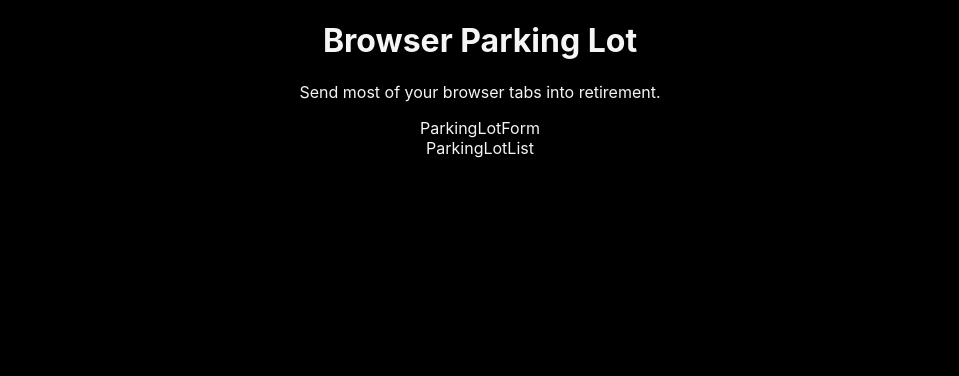
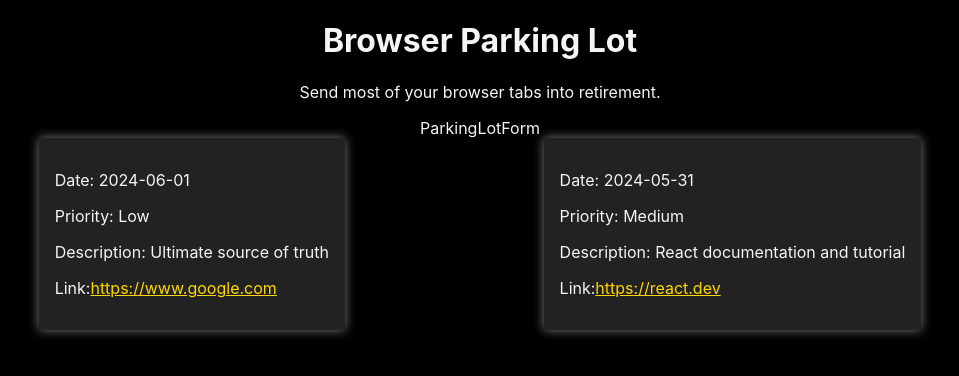
Before and after one commit to zsolt-nagy/2024-mar-react-parking-lot, a React (Create React App) app: page / in a window 1280 px wide. Shown: the top 376 px of the page, without its empty margins (160-1119 px from the left). Built offline with nearby package versions, Linux system fonts and the light colour scheme.

Commit message:
Parking Lot List

```diff
--- a/package.json
+++ b/package.json
@@ -6,6 +6,7 @@
   "dependencies": {
     "@testing-library/react": "^13.4.0",
     "@testing-library/user-event": "^13.5.0",
+    "nanoid": "^5.0.7",
     "react": "^18.3.1",
     "react-dom": "^18.3.1",
     "react-scripts": "5.0.1"
--- a/src/App.js
+++ b/src/App.js
@@ -1,9 +1,28 @@
+import { useState } from "react";
+import { nanoid } from "nanoid";
 import "./App.css";
 
 import ParkingLotForm from "./Components/ParkingLotForm/ParkingLotForm";
 import ParkingLotList from "./Components/ParkingLotList/ParkingLotList";
 
 export default function App() {
+    let [parkingLotItems, setParkingLotItems] = useState([
+        {
+            id: nanoid(),
+            date: "2024-06-01",
+            priority: "Low",
+            link: "https://www.google.com",
+            description: "Ultimate source of truth",
+        },
+        {
+            id: nanoid(),
+            date: "2024-05-31",
+            priority: "Medium",
+            link: "https://react.dev",
+            description: "React documentation and tutorial",
+        },
+    ]);
+
     return (
         <div className="App">
             <header>
@@ -12,7 +31,7 @@
             </header>
             <main>
                 <ParkingLotForm />
-                <ParkingLotList />
+                <ParkingLotList parkingLotItems={parkingLotItems} />
             </main>
         </div>
     );
--- /dev/null
+++ b/src/Components/ParkingLotList/ParkingLot.css
@@ -0,0 +1,21 @@
+.parking-lot-list-container {
+    display: flex;
+    flex-wrap: wrap;
+    justify-content: space-evenly;
+}
+
+.parking-lot-item-container {
+    max-width: 30%;
+    background-color: #222222;
+    box-shadow: 0px 0px 10px rgba(155, 155, 155, 0.8);
+    padding: 1rem;
+    text-align: left;
+}
+
+.parking-lot-item-anchor {
+    color: gold;
+}
+
+.parking-lot-item-anchor:visited {
+    color: goldenrod;
+}
--- /dev/null
+++ b/src/Components/ParkingLotList/ParkingLotItem.jsx
@@ -0,0 +1,17 @@
+import React from 'react';
+
+export default function ParkingLotItem({ id, date, priority, link, description}) {
+    return (
+        <section className="parking-lot-item-container">
+            <p className="parking-lot-item-field">Date: { date }</p>
+            <p className="parking-lot-item-field">Priority: { priority }</p>
+            <p className="parking-lot-item-field">Description: { description}</p>
+            <p className="parking-lot-item-field">
+                Link:
+                <a href={link} target="_blank" className="parking-lot-item-anchor">
+                    {link}
+                </a>
+            </p>
+        </section>
+    )
+}
--- a/src/Components/ParkingLotList/ParkingLotList.jsx
+++ b/src/Components/ParkingLotList/ParkingLotList.jsx
@@ -1,7 +1,16 @@
 import React from 'react';
+import ParkingLotItem from './ParkingLotItem';
+import './ParkingLot.css';
 
-export default function ParkingLotList() {
+export default function ParkingLotList({ parkingLotItems }) {
+
+    let ParkingLotItemsJsxList = parkingLotItems.map(item =>
+        <ParkingLotItem key={item.id} {...item} />
+    );
+
     return (
-        <div>ParkingLotList</div>
+        <section className="parking-lot-list-container">
+            {ParkingLotItemsJsxList}
+        </section>
     )
 }
```
Also changed, not shown: 1 other file (tests, documents, lock files or other folders).
